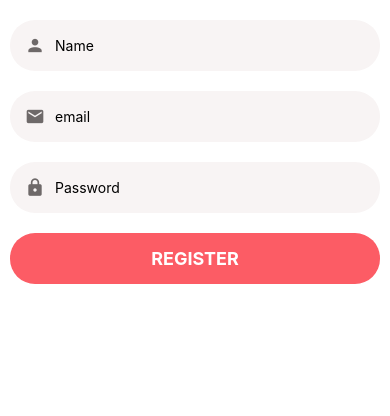
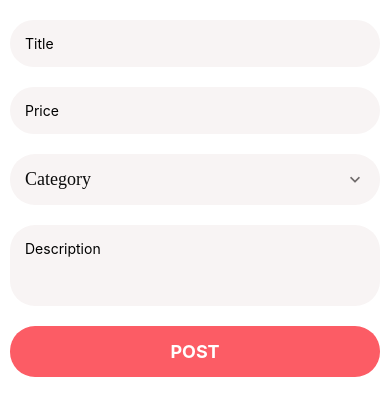
Before and after one commit to Jvschaik/DWI-RNCourse, a React Native app: screen / in a window 390 px wide. Shown: the top 416 px of the page. Built offline with nearby package versions, Linux system fonts and the light colour scheme.

Commit message:
edit screen

```diff
--- a/App.js
+++ b/App.js
@@ -1,9 +1,9 @@
 import React, {useState} from "react";
-import RegisterScreen from "./app/screens/RegisterScreen";
+import ListingEditScreen from "./app/screens/ListingEditScreen";
 
 export default function App() {
 
   return (
-    <RegisterScreen />
+    <ListingEditScreen />
   );
 }
--- /dev/null
+++ b/app/components/forms/AppFormPicker.js
@@ -0,0 +1,23 @@
+import React from "react";
+import { useFormikContext } from "formik";
+
+import AppPicker from "../AppPicker";
+import ErrorMessage from "./ErrorMessage";
+
+function AppFormPicker({ items, name, placeholder }) {
+  const { errors, setFieldValue, touched, values } = useFormikContext();
+
+  return (
+    <>
+      <AppPicker
+        items={items}
+        onSelectItem={(item) => setFieldValue(name, item)}
+        placeholder={placeholder}
+        selectedItem={values[name]}
+      />
+      <ErrorMessage error={errors[name]} visible={touched[name]} />
+    </>
+  );
+}
+
+export default AppFormPicker;
--- a/app/components/forms/index.js
+++ b/app/components/forms/index.js
@@ -2,3 +2,4 @@
 export { default as AppFormField } from "./AppFormField";
 export { default as ErrorMessage } from "./ErrorMessage";
 export { default as SubmitButton } from "./SubmitButton";
+export { default as AppFormPicker } from "./AppFormPicker";
--- /dev/null
+++ b/app/screens/ListingEditScreen.js
@@ -0,0 +1,65 @@
+import React from "react";
+import { StyleSheet } from "react-native";
+import * as Yup from "yup";
+
+import {
+  AppForm as Form,
+  AppFormField as FormField,
+  AppFormPicker as Picker,
+  SubmitButton,
+} from "../components/forms";
+import Screen from "../components/Screen";
+
+const validationSchema = Yup.object().shape({
+  title: Yup.string().required().min(1).label("Title"),
+  price: Yup.number().required().min(1).max(10000).label("Price"),
+  description: Yup.string().label("Description"),
+  category: Yup.object().required().nullable().label("Category"),
+});
+
+const categories = [
+  { label: "Furniture", value: 1 },
+  { label: "Clothing", value: 2 },
+  { label: "Camera", value: 3 },
+];
+
+function ListingEditScreen() {
+  return (
+    <Screen style={styles.container}>
+      <Form
+        initialValues={{
+          title: "",
+          price: "",
+          description: "",
+          category: null,
+        }}
+        onSubmit={(values) => console.log(values)}
+        validationSchema={validationSchema}
+      >
+        <FormField maxLength={255} name="title" placeholder="Title" />
+        <FormField
+          keyboardType="numeric"
+          maxLength={8}
+          name="price"
+          placeholder="Price"
+        />
+        <Picker items={categories} name="category" placeholder="Category" />
+        <FormField
+          maxLength={255}
+          multiline
+          name="description"
+          numberOfLines={3}
+          placeholder="Description"
+        />
+        <SubmitButton title="Post" />
+      </Form>
+    </Screen>
+  );
+}
+
+const styles = StyleSheet.create({
+  container: {
+    padding: 10,
+  },
+});
+export default ListingEditScreen;
```
